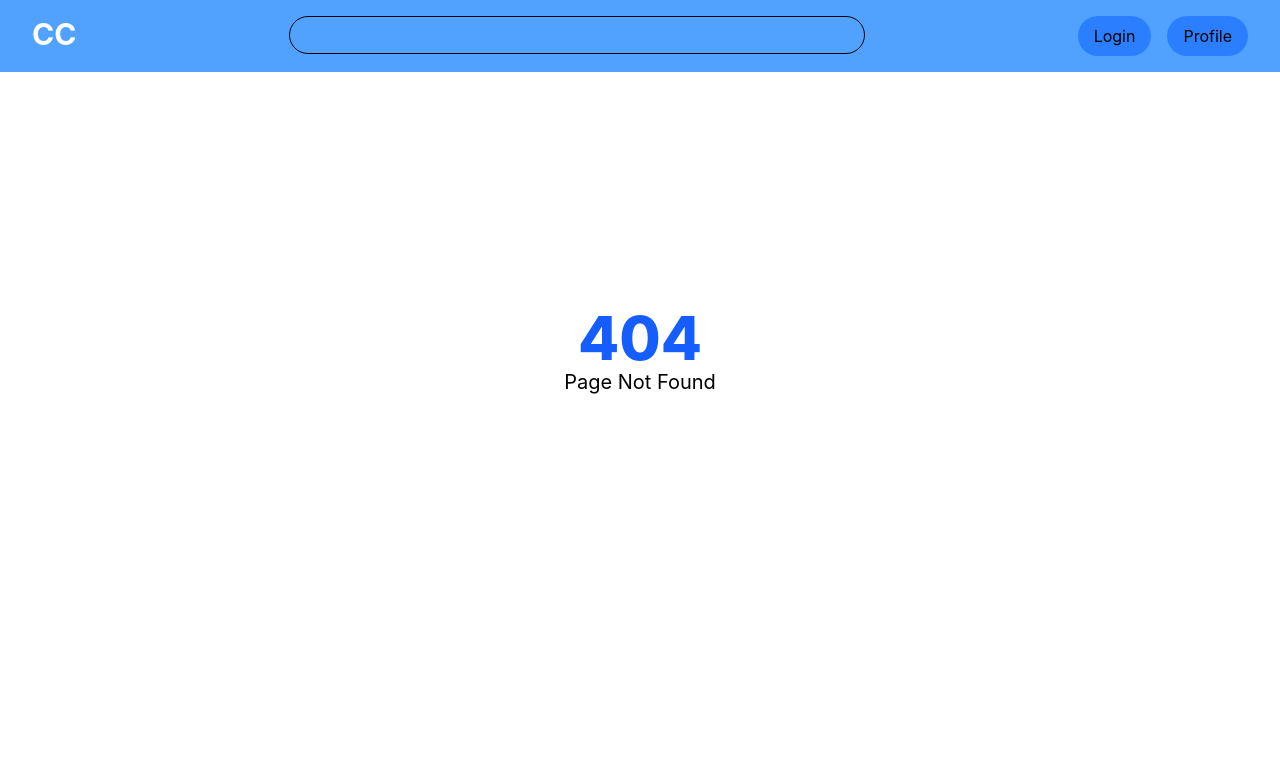
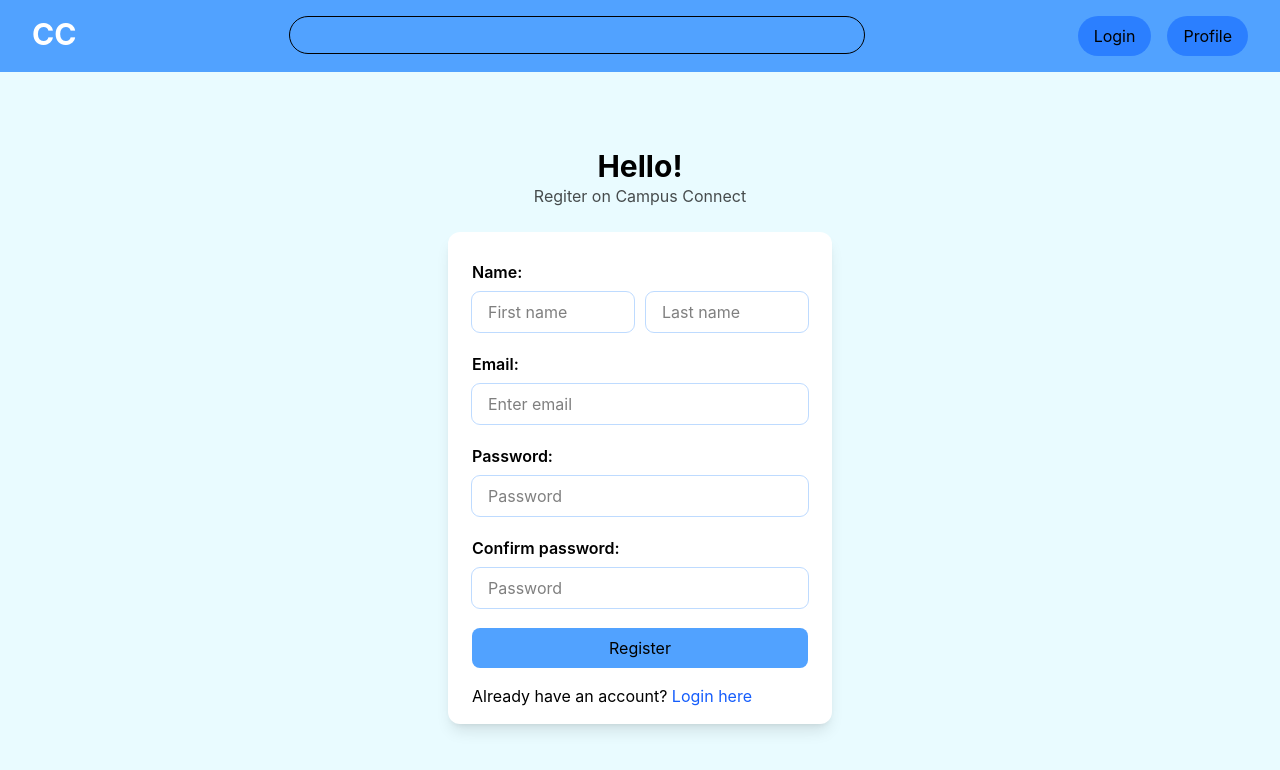
Before and after one commit to AyubKureshi/Campus-Connect, a React app in the folder frontend/: page /register in a window 1280 px wide. Before the commit this address had no page. Shown: the top 770 px of the page. Built offline with nearby package versions, Linux system fonts and the light colour scheme; the HTML template or start-up script is replaced by a standard one.

Commit message:
Register Form

```diff
--- a/frontend/src/App.jsx
+++ b/frontend/src/App.jsx
@@ -1,8 +1,10 @@
 import { Route, Routes } from "react-router-dom";
 import Navbar from "./components/Navbar";
 import Home from "./pages/Home";
+import NotFound from "./pages/NotFound";
+import Register from "./pages/Register";
 import Login from "./pages/Login";
-import NotFound from "./pages/NotFound";
+import Profile from "./pages/Profile";
 
 const App = () => {
   return (
@@ -11,7 +13,8 @@ const App = () => {
       <Routes>
         <Route path="/" element={<Home />} />
         <Route path="/login" element={<Login />} />
-        {/* <Route path="/user/profile" element={<Profile />} /> */}
+        <Route path="/register" element={<Register />} />
+        <Route path="/user/profile" element={<Profile />} />
         <Route path="*" element={<NotFound />} />
       </Routes>
     </div>
--- /dev/null
+++ b/frontend/src/pages/Profile.jsx
@@ -0,0 +1,9 @@
+const Profile = () => {
+  return (
+    <div>
+      User Profile
+    </div>
+  )
+}
+
+export default Profile;
--- /dev/null
+++ b/frontend/src/pages/Register.jsx
@@ -0,0 +1,113 @@
+import { useForm } from "react-hook-form";
+import { Link } from "react-router-dom";
+
+const Register = () => {
+  const {
+    register,
+    handleSubmit,
+    formState: { errors },
+  } = useForm();
+
+  const onSubmit = (data) => {
+    console.log(data);
+  };
+
+  return (
+    <div className="flex flex-col w-full h-[91vh] justify-center items-center bg-[#e9fbff]">
+      <h2 className="text-3xl font-bold">Hello!</h2>
+      <p className="mb-6 text-black/70">Regiter on Campus Connect</p>
+      <form
+        onSubmit={handleSubmit(onSubmit)}
+        className="flex flex-col gap-2 w-96 bg-white shadow-lg py-4 px-6 rounded-xl"
+      >
+        <label htmlFor="name" className="mt-3 font-semibold">
+          Name:{" "}
+        </label>
+        <div className="flex gap-3">
+          <input
+            {...register("firstName", {
+              required: "First name is required",
+              minLength: {
+                value: 3,
+                message: "First name must be atleast 3 characters",
+              },
+            })}
+            type="text"
+            placeholder="First name"
+            className="w-1/2 focus-within:outline-red-600 focus-within:outline-2 rounded-lg py-2 px-4 outline outline-blue-200"
+          />
+          <input
+            {...register("lastName")}
+            type="text"
+            placeholder="Last name"
+            className="w-1/2 focus-within:outline-red-600 focus-within:outline-2 rounded-lg py-2 px-4 outline outline-blue-200"
+          />
+        </div>
+        {errors.firstName && (
+          <p className="text-sm text-red-600">{errors.firstName.message}</p>
+        )}
+        <label htmlFor="email" className="mt-3 font-semibold">
+          Email:{" "}
+        </label>
+        <input
+          {...register("email", { required: "Email Address is required" })}
+          type="email"
+          placeholder="Enter email"
+          className="focus-within:outline-red-600 focus-within:outline-2 rounded-lg py-2 px-4 outline outline-blue-200"
+        />
+        {errors.email && (
+          <p className="text-sm text-red-600">{errors.email.message}</p>
+        )}
+        <label htmlFor="password" className="mt-3 font-semibold">
+          Password:{" "}
+        </label>
+        <input
+          {...register("password", {
+            required: "Password is required",
+            minLength: {
+              value: 8,
+              message: "Password must be atleast 8 characters",
+            },
+          })}
+          type="password"
+          placeholder="Password"
+          className="focus-within:outline-red-600 focus-within:outline-2 rounded-lg py-2 px-4 outline outline-blue-200"
+        />
+        {errors.password && (
+          <p className="text-sm text-red-600">{errors.password.message}</p>
+        )}
+        <label htmlFor="password" className="mt-3 font-semibold">
+          Confirm password:{" "}
+        </label>
+        <input
+          {...register("confirmPassword", {
+            required: "Password is required",
+            minLength: {
+              value: 8,
+              message: "Password must be atleast 8 characters",
+            },
+          })}
+          type="password"
+          placeholder="Password"
+          className="focus-within:outline-red-600 focus-within:outline-2 rounded-lg py-2 px-4 outline outline-blue-200"
+        />
+        {errors.confirmPassword && (
+          <p className="text-sm text-red-600">
+            {errors.confirmPassword.message}
+          </p>
+        )}
+        <button type="submit" className="cursor-pointer px-4 py-2 mt-3 bg-blue-400 rounded-lg">
+          Register
+        </button>
+        <p className="mt-2">
+          Already have an account?{" "}
+          <Link to={"/register"} className="text-blue-600">
+            Login here
+          </Link>
+        </p>
+      </form>
+    </div>
+  );
+};
+
+export default Register;
--- a/frontend/src/pages/login.jsx
+++ b/frontend/src/pages/login.jsx
@@ -1,4 +1,5 @@
 import { useForm } from "react-hook-form";
+import { Link } from "react-router-dom";
 
 const Login = () => {
   const {
@@ -37,7 +38,10 @@ const Login = () => {
         <input
           {...register("password", {
             required: "Password is required",
-            minLength: { value: 8, message: "Password must be atleast 8 characters" }
+            minLength: {
+              value: 8,
+              message: "Password must be atleast 8 characters",
+            },
           })}
           type="password"
           placeholder="Password"
@@ -46,12 +50,17 @@ const Login = () => {
         {errors.password && (
           <p className="text-sm text-red-600">{errors.password.message}</p>
         )}
-        <button type="submit" className="px-4 py-2 mt-3 bg-blue-400 rounded-lg">
+        <button
+          type="submit"
+          className="cursor-pointer px-4 py-2 mt-3 bg-blue-400 rounded-lg"
+        >
           Login
         </button>
         <p className="mt-2">
           Don't have an account?{" "}
-          <span className="text-blue-600">Register here</span>
+          <Link to={"/register"} className="text-blue-600">
+            Register here
+          </Link>
         </p>
       </form>
     </div>
```
Also changed, not shown: frontend/src/pages/user.jsx (deleted).
